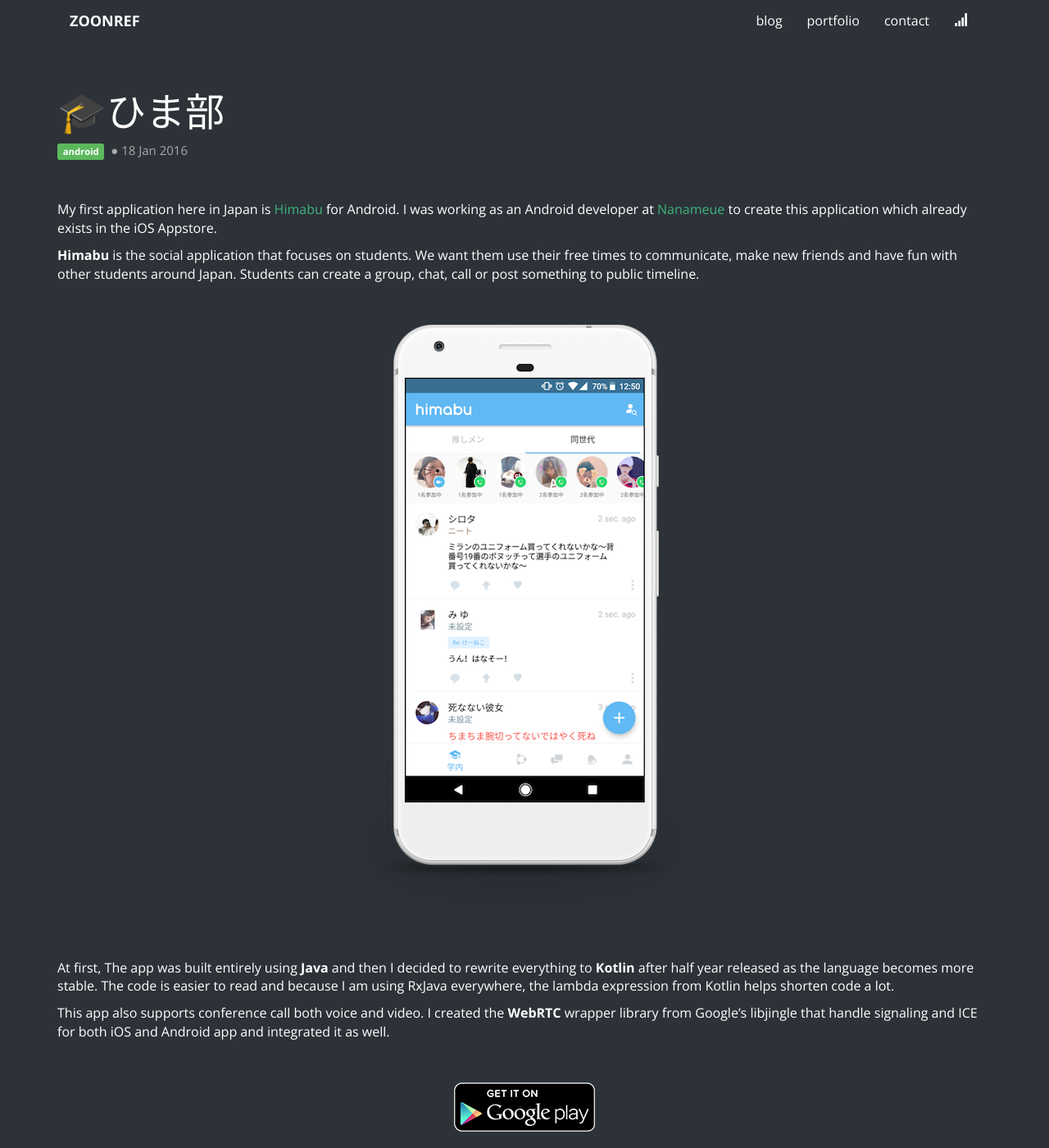
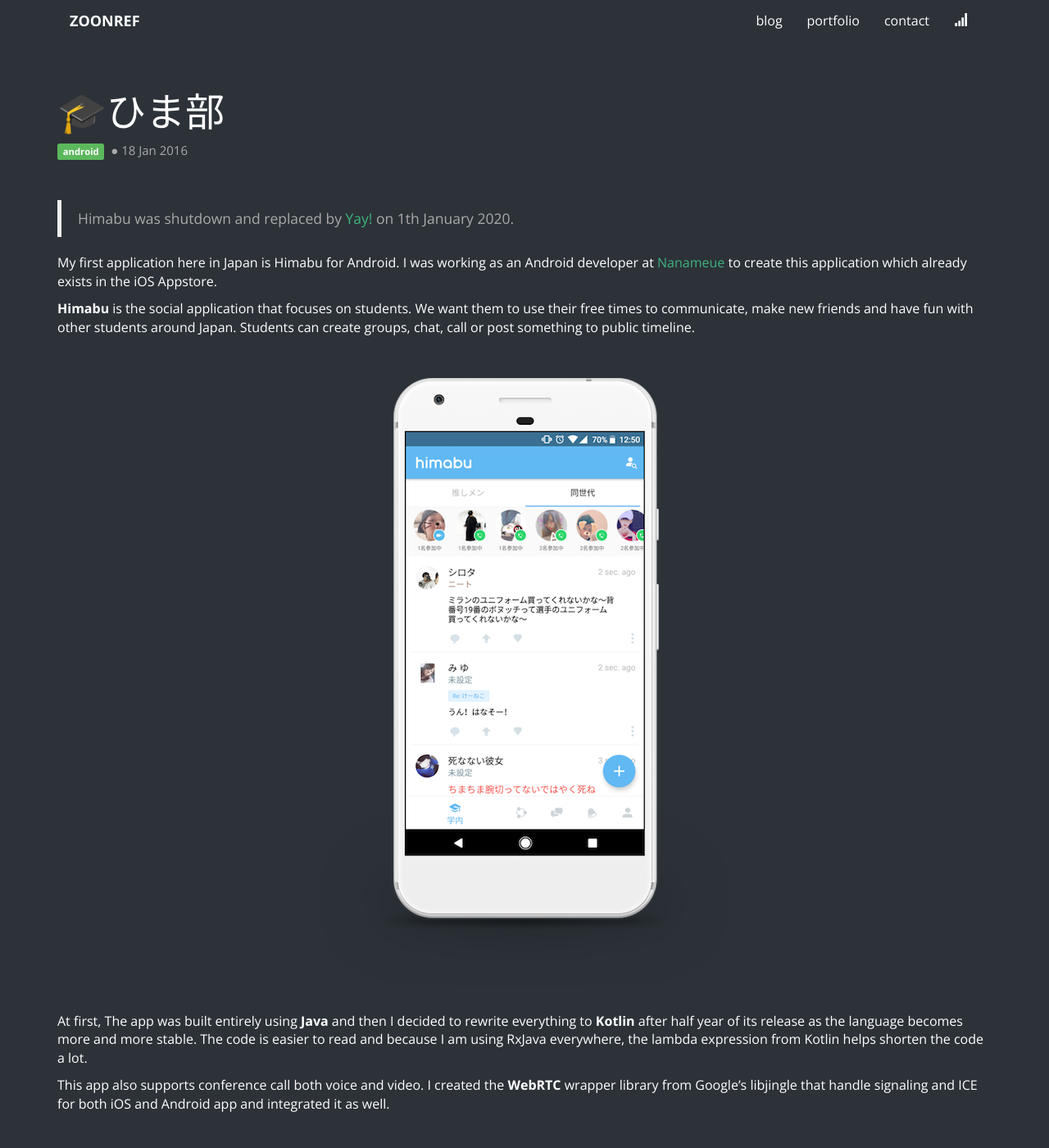
Before and after one commit to zoonooz/zoonooz.github.io, a Jekyll site: the page built from _posts/portfolio/2016-01-18-android-himabu.md, in a window 1280 px wide and 1400 px high. Shown: the whole window at 82% size. Built offline with Jekyll 4.4.1, drawn with Linux system fonts in a browser that asks for light colours; comment, search, counter and statistics services are not loaded.

Commit message:
update first page and himabu content

```diff
--- a/_posts/portfolio/2016-01-18-android-himabu.md
+++ b/_posts/portfolio/2016-01-18-android-himabu.md
@@ -6,16 +6,15 @@
 platform: android
 ---
 
-My first application here in Japan is [Himabu](https://www.himabu.com) for Android. I was working as an Android developer at [Nanameue](https://nanameue.jp/) to create this application which already exists in the iOS Appstore.
+>Himabu was shutdown and replaced by [Yay!](https://note.com/yay_official/n/n94e9e7b9f038) on 1th January 2020.
 
-**Himabu** is the social application that focuses on students. We want them use their free times to communicate, make new friends and have fun with other students around Japan. Students can create a group, chat, call or post something to public timeline.
+My first application here in Japan is Himabu for Android. I was working as an Android developer at [Nanameue](https://nanameue.jp/) to create this application which already exists in the iOS Appstore.
+
+**Himabu** is the social application that focuses on students. We want them to use their free times to communicate, make new friends and have fun with other students around Japan. Students can create groups, chat, call or post something to public timeline.
 
 ![image](/img/portfolio/himabu.png)
 {: style="text-align: center;"}
 
-At first, The app was built entirely using **Java** and then I decided to rewrite everything to **Kotlin** after half year released as the language becomes more stable. The code is easier to read and because I am using RxJava everywhere, the lambda expression from Kotlin helps shorten code a lot.
+At first, The app was built entirely using **Java** and then I decided to rewrite everything to **Kotlin** after half year of its release as the language becomes more and more stable. The code is easier to read and because I am using RxJava everywhere, the lambda expression from Kotlin helps shorten the code a lot.
 
 This app also supports conference call both voice and video. I created the **WebRTC** wrapper library from Google's libjingle that handle signaling and ICE for both iOS and Android app and integrated it as well.
-
-[![Download Here](/img/download/playstore.png)](https://play.google.com/store/apps/details?id=com.shuapps.himabu)
-{: style="text-align: center"}
--- a/index.html
+++ b/index.html
@@ -18,8 +18,8 @@
   </h1>
   <br/>
   <p class="lead">
-    👋 I am Amornchai, Mobile Application Developer📱 living in Singapore🦁.
-    <br/>Previously lived in Tokyo🗼 and Bangkok😊.
+    👋 I am Amornchai, Software Engineer living in Bangkok😊.
+    <br/>Previously lived in Tokyo🗼 and Singapore🦁.
     <br/>Currently I am developing Android applications🚕 <a href="http://www.grab.com/">@Grab</a>
     <br/>tweet <a href="http://www.twitter.com/zoonref">@zoonref</a> code <a href="http://github.com/zoonooz">@github</a> and looking for connections <a href="http://th.linkedin.com/in/zoonref/">@linkedin</a>
   </p>
```
Also changed, not shown: _posts/portfolio/2017-11-27-desktop-himabu.md (+1 -1 lines).
